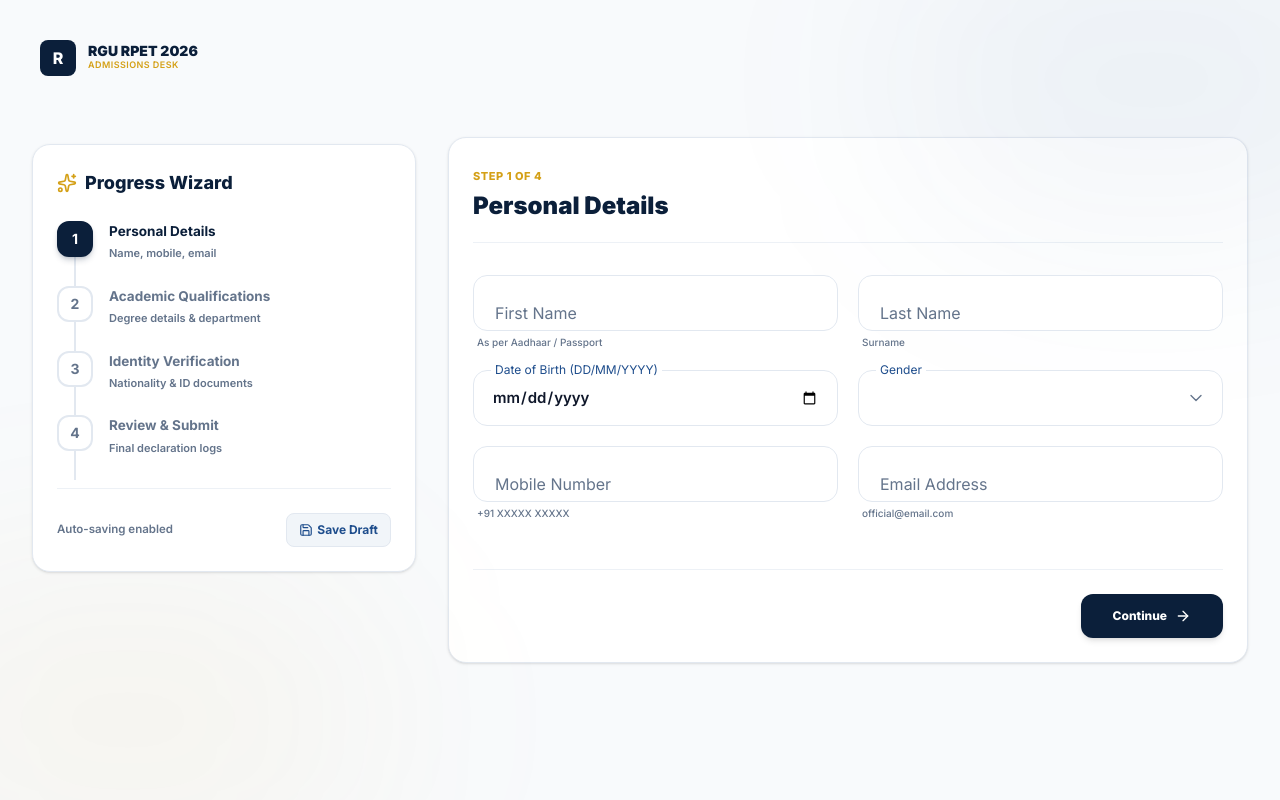
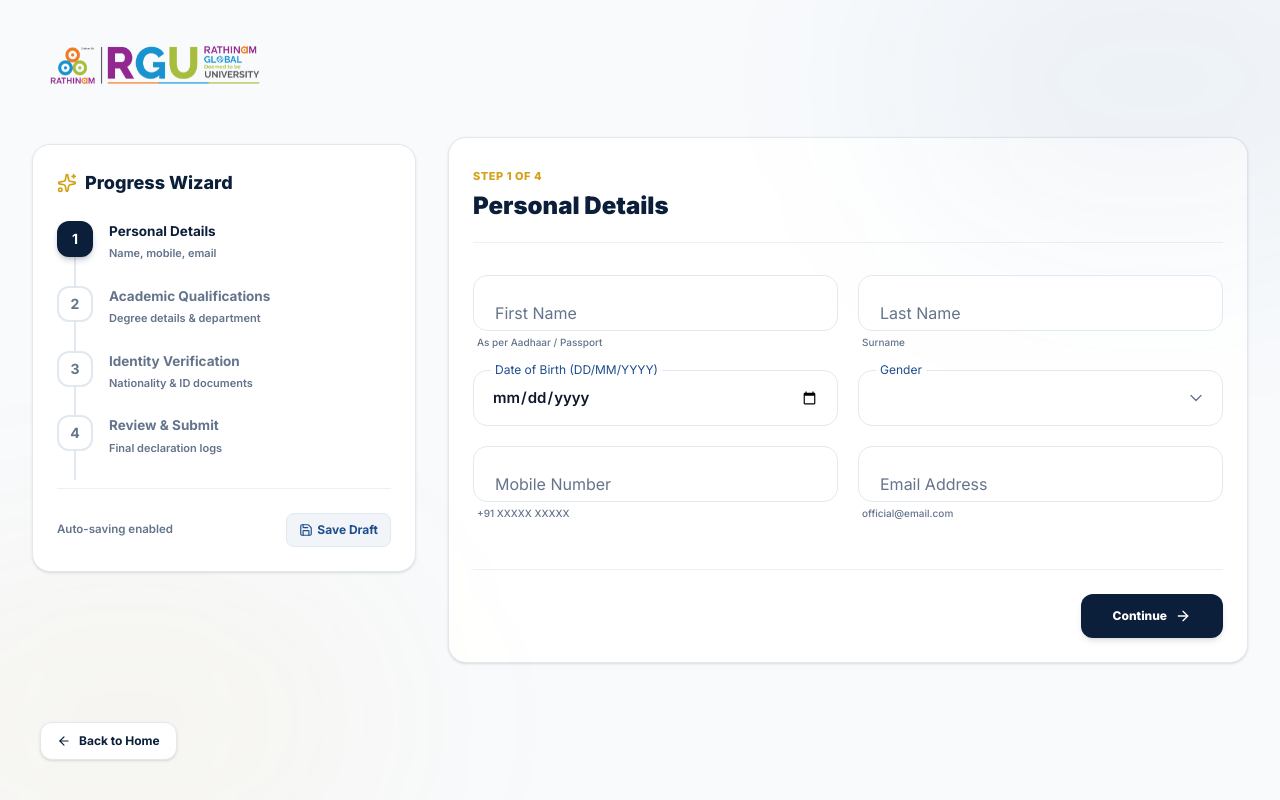
Before and after one commit to SATHYA182007/rgu-application, a Next.js app: page /register in a window 1280 px wide. Built offline with nearby package versions, Linux system fonts and the light colour scheme.

Commit message:
Updated UI

```diff
--- a/src/app/dashboard/layout.tsx
+++ b/src/app/dashboard/layout.tsx
@@ -17,6 +17,7 @@ import {
   Menu,
   X
 } from 'lucide-react';
+import Image from 'next/image';
 import { usePortalState } from '../../hooks/usePortalState';
 import { toast } from 'sonner';
 
@@ -84,14 +85,8 @@ export default function StudentDashboardLayout({
         <div className="p-6 space-y-8">
 
           {/* Brand header */}
-          <div className="flex items-center gap-3">
-            <div className="w-9 h-9 rounded-xl bg-navy-950 text-white font-extrabold flex items-center justify-center shadow-md">
-              R
-            </div>
-            <div>
-              <h2 className="font-outfit font-black text-sm text-navy-950 leading-none">RGU RPET 2026</h2>
-              <p className="text-[9px] font-bold text-gold-500 tracking-wider">SCHOLAR PLATFORM</p>
-            </div>
+          <div className="flex items-center">
+            <Image src="/rgu-img.png" alt="RGU Logo" width={240} height={96} quality={100} className="object-contain h-12 w-auto" />
           </div>
 
           {/* Navigation link blocks */}
@@ -187,14 +182,8 @@ export default function StudentDashboardLayout({
           >
             <div className="space-y-8">
               <div className="flex items-center justify-between">
-                <div className="flex items-center gap-3">
-                  <div className="w-8 h-8 rounded-lg bg-navy-950 text-white font-extrabold flex items-center justify-center">
-                    R
-                  </div>
-                  <div>
-                    <h2 className="font-outfit font-black text-xs text-navy-950">RGU RPET</h2>
-                    <p className="text-[8px] font-bold text-gold-500">SCHOLAR</p>
-                  </div>
+                <div className="flex items-center">
+                   <Image src="/rgu-img.png" alt="RGU Logo" width={200} height={80} quality={100} className="object-contain h-10 w-auto" />
                 </div>
                 <button
                   onClick={() => setMobileMenuOpen(false)}
--- a/src/app/page.tsx
+++ b/src/app/page.tsx
@@ -2,6 +2,7 @@
 
 import { useState, useEffect } from 'react';
 import { useRouter } from 'next/navigation';
+import Image from 'next/image';
 import { motion, AnimatePresence } from 'framer-motion';
 import {
   BookOpen,
@@ -179,13 +180,7 @@ export default function LandingPage() {
       <header className="sticky top-0 z-40 premium-glass border-b border-border-slate/80 transition-all duration-300">
         <div className="max-w-7xl mx-auto px-6 h-20 flex items-center justify-between">
           <div className="flex items-center gap-3">
-            <div className="w-10 h-10 rounded-xl bg-navy-950 flex items-center justify-center text-white font-extrabold text-lg shadow-md border border-white/10">
-              R
-            </div>
-            <div>
-              <h1 className="font-outfit font-bold text-lg leading-none tracking-tight text-navy-950">RATHINAM</h1>
-              <p className="text-[10px] tracking-[0.15em] font-medium text-gold-500 uppercase">Global University</p>
-            </div>
+            <Image src="/rgu-img.png" alt="RGU Logo" width={240} height={96} quality={100} className="object-contain h-12 w-auto" />
             <div className="h-6 w-[1px] bg-border-slate/80 mx-2" />
             <span className="font-outfit font-semibold text-xs tracking-wider bg-surface-slate text-blue-800 px-3 py-1.5 rounded-full border border-border-slate">
               RPET 2026
@@ -281,8 +276,8 @@ export default function LandingPage() {
               <div className="w-[240px] h-[240px] md:w-[300px] md:h-[300px] rounded-full border border-dashed border-border-slate flex items-center justify-center" />
 
               {/* Inner Circle Logo container */}
-              <div className="absolute w-20 h-20 rounded-2xl bg-navy-950 text-white flex items-center justify-center font-outfit font-extrabold text-3xl shadow-xl">
-                RGU
+              <div className="absolute">
+                <Image src="/rgu-img.png" alt="RGU Logo" width={180} height={180} quality={100} className="object-contain drop-shadow-xl" />
               </div>
 
               {/* Floating UI Elements */}
@@ -570,13 +565,7 @@ export default function LandingPage() {
         <div className="max-w-7xl mx-auto px-6 grid md:grid-cols-4 gap-12 border-b border-white/10 pb-12 mb-12">
           <div className="space-y-4">
             <div className="flex items-center gap-3">
-              <div className="w-10 h-10 rounded-xl bg-white text-navy-950 flex items-center justify-center font-extrabold text-lg shadow-md">
-                R
-              </div>
-              <div>
-                <h4 className="font-outfit font-bold text-md leading-none text-white tracking-wide">RATHINAM</h4>
-                <p className="text-[9px] tracking-[0.15em] font-bold text-gold-500 uppercase mt-0.5">Global University</p>
-              </div>
+              <Image src="/rgu-img.png" alt="RGU Logo" width={240} height={96} quality={100} className="object-contain h-12 w-auto brightness-0 invert" />
             </div>
             <p className="text-white/60 text-[12.5px] leading-relaxed pt-2">
               Empowering innovators, academic scholars, and doctoral guides to synthesize high-impact societal discoveries.
--- a/src/app/register/page.tsx
+++ b/src/app/register/page.tsx
@@ -2,6 +2,7 @@
 
 import { useState, useEffect } from 'react';
 import { useRouter } from 'next/navigation';
+import Image from 'next/image';
 import { motion, AnimatePresence } from 'framer-motion';
 import {
   User,
@@ -645,15 +646,21 @@ export default function RegistrationWizard() {
       <div className="absolute top-[-10%] right-[-10%] w-[40%] h-[40%] bg-blue-800/5 rounded-full blur-[100px] pointer-events-none" />
       <div className="absolute bottom-[-10%] left-[-10%] w-[40%] h-[40%] bg-gold-500/5 rounded-full blur-[100px] pointer-events-none" />
 
-      {/* Absolute Logo at the top-left corner of the screen page */}
-      <div className="absolute top-8 left-8 md:top-10 md:left-10 flex items-center gap-3 cursor-pointer z-30" onClick={() => router.push('/')}>
-        <div className="w-9 h-9 rounded-lg bg-navy-950 text-white font-extrabold flex items-center justify-center">
-          R
+      <div className="absolute top-8 left-8 md:top-10 md:left-10 flex items-center gap-4 z-30">
+        <div className="cursor-pointer" onClick={() => router.push('/')}>
+          <Image src="/rgu-img.png" alt="RGU Logo" width={240} height={96} quality={100} className="object-contain h-12 w-auto" />
         </div>
-        <div>
-          <p className="font-outfit font-black text-sm text-navy-950 leading-none">RGU RPET 2026</p>
-          <p className="text-[9px] font-semibold text-gold-500 tracking-wider">ADMISSIONS DESK</p>
-        </div>
+      </div>
+
+      {/* Back button — bottom-left corner */}
+      <div className="absolute bottom-8 left-8 md:bottom-10 md:left-10 z-30">
+        <button
+          onClick={() => router.push('/')}
+          className="flex items-center gap-2 px-4 py-2.5 rounded-xl border border-border-slate bg-white text-navy-950 text-xs font-bold hover:bg-surface-slate hover:border-navy-950/30 transition-all shadow-sm"
+        >
+          <ArrowLeft className="w-3.5 h-3.5" />
+          Back to Home
+        </button>
       </div>
 
       <div className="max-w-7xl w-full mx-auto grid md:grid-cols-12 gap-8 items-start">
```
Also changed, not shown: public/rgu-img.png (renamed from rgu-img.png).
